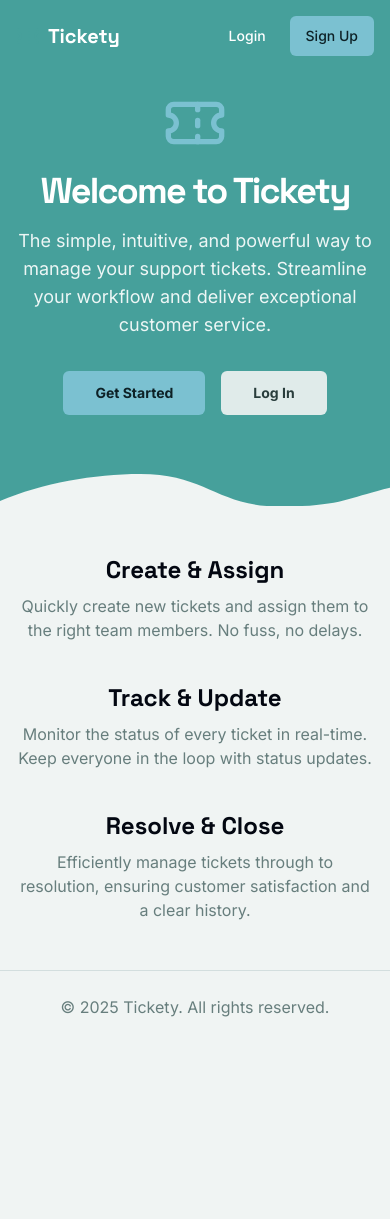
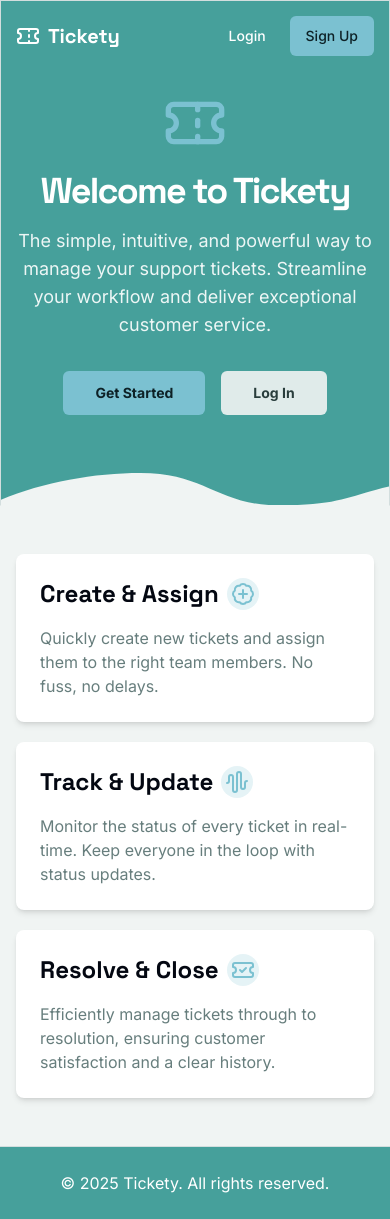
Before and after one commit to Vixs101/stage-2-frontend-react, a Next.js app: page / in a window 390 px wide. Before the commit the page ends 1043 px from the top, so only its background shows below. Built offline with nearby package versions, Linux system fonts and the light colour scheme.

Commit message:
fix: fixeed the responsiveness issues on the dashboard

```diff
--- a/src/app/page.tsx
+++ b/src/app/page.tsx
@@ -3,16 +3,16 @@ import Link from 'next/link';
 import { Button } from '@/components/ui/button';
 import { Header } from '@/components/Header';
 import { WavyBackground } from '@/components/WavyBackground';
-import { Ticket } from 'lucide-react';
+import { Ticket, BadgePlus, AudioWaveform, TicketCheck } from 'lucide-react';
 
 export default function Home() {
   return (
-    <div className="flex flex-col min-h-screen">
+    <div className="flex flex-col min-h-screen ">
       <Header />
       <main className="flex-1">
-        <section className="relative w-full h-[60vh] min-h-[500px] flex items-center justify-center overflow-hidden">
+        <section className="relative w-full h-[60vh] min-h-[500px] flex items-center justify-center overflow-hidden border border-b-transparent">
           <WavyBackground />
-          <div className="relative z-10 container mx-auto px-4 md:px-6 text-center text-primary-foreground">
+          <div className="relative z-10 container px-4 md:px-6 text-center text-primary-foreground max-w-[1440px] mx-auto">
             <Ticket className="h-16 w-16 mx-auto mb-4 text-accent" />
             <h1 className="text-4xl md:text-6xl font-headline font-bold mb-4 tracking-tighter">
               Welcome to Tickety
@@ -31,23 +31,39 @@ export default function Home() {
           </div>
         </section>
 
-        <section className="py-12 md:py-24">
+        <section className="py-12 md:py-24 max-w-[1440px] xl:mx-auto">
           <div className="container mx-auto px-4 md:px-6">
-            <div className="grid gap-10 md:grid-cols-3">
-              <div className="text-center">
-                <h3 className="text-2xl font-headline font-semibold mb-2">Create & Assign</h3>
+
+            <div className="grid gap-5 lg:gap-10 md:grid-cols-3">
+              <div className="rounded-lg shadow-md p-6 bg-card">
+                <div className="flex gap-2 items-center mb-4">
+                  <h3 className="text-2xl md:text-lg lg:text-2xl font-headline font-semibold">Create & Assign</h3>
+                  <div className="p-1 bg-accent/20 rounded-full">
+                    <BadgePlus className="xl:h-6 xl:w-6 text-accent" />
+                  </div>
+                </div>
                 <p className="text-muted-foreground">
                   Quickly create new tickets and assign them to the right team members. No fuss, no delays.
                 </p>
               </div>
-              <div className="text-center">
-                <h3 className="text-2xl font-headline font-semibold mb-2">Track & Update</h3>
+              <div className="rounded-lg shadow-md p-6 bg-card">
+                <div className="flex gap-2 items-center mb-4">
+                  <h3 className="text-2xl md:text-lg lg:text-2xl font-headline font-semibold">Track & Update</h3>
+                  <div className="p-1 bg-accent/20 rounded-full">
+                    <AudioWaveform className="xl:h-6 xl:w-6 text-accent" />
+                  </div>
+                </div>
                 <p className="text-muted-foreground">
                   Monitor the status of every ticket in real-time. Keep everyone in the loop with status updates.
                 </p>
               </div>
-              <div className="text-center">
-                <h3 className="text-2xl font-headline font-semibold mb-2">Resolve & Close</h3>
+              <div className="rounded-lg shadow-md p-6 bg-card">
+                <div className="flex gap-2 items-center mb-4">
+                  <h3 className="text-2xl md:text-lg lg:text-2xl font-headline font-semibold">Resolve & Close</h3>
+                  <div className="p-1 bg-accent/20 rounded-full">
+                    <TicketCheck className="xl:h-6 xl:w-6 text-accent" />
+                  </div>
+                </div>
                 <p className="text-muted-foreground">
                   Efficiently manage tickets through to resolution, ensuring customer satisfaction and a clear history.
                 </p>
@@ -57,8 +73,8 @@ export default function Home() {
         </section>
       </main>
 
-      <footer className="py-6 border-t">
-        <div className="container mx-auto px-4 md:px-6 text-center text-muted-foreground">
+      <footer className="py-6 border-t bg-primary">
+        <div className="container mx-auto px-4 md:px-6 text-center text-white">
           <p>&copy; {new Date().getFullYear()} Tickety. All rights reserved.</p>
         </div>
       </footer>
--- a/src/components/AppLayout.tsx
+++ b/src/components/AppLayout.tsx
@@ -62,8 +62,8 @@ export function AppLayout({ children }: { children: React.ReactNode }) {
   };
 
   return (
-    <div className="grid min-h-screen w-full md:grid-cols-[220px_1fr] lg:grid-cols-[280px_1fr]">
-      <div className="hidden border-r bg-muted/40 md:block">
+    <div className="grid min-h-screen w-full lg:grid-cols-[280px_1fr]">
+      <div className="hidden border-r bg-muted/40 lg:block">
         <div className="flex h-full max-h-screen flex-col gap-2">
           <div className="flex h-14 items-center border-b px-4 lg:h-[60px] lg:px-6">
             <Logo />
@@ -74,8 +74,7 @@ export function AppLayout({ children }: { children: React.ReactNode }) {
                 <Link
                   key={item.href}
                   href={item.href}
-                  className={`flex items-center gap-3 rounded-lg px-3 py-2 transition-all hover:text-primary ${
-                    pathname === item.href ? 'bg-muted text-primary' : 'text-muted-foreground'
+                  className={`flex items-center gap-3 rounded-lg px-3 py-2 transition-all hover:text-primary ${pathname === item.href ? 'bg-muted text-primary' : 'text-muted-foreground'
                     }`}
                 >
                   <item.icon className="h-4 w-4" />
@@ -90,14 +89,17 @@ export function AppLayout({ children }: { children: React.ReactNode }) {
         <header className="flex h-14 items-center gap-4 border-b bg-muted/40 px-4 lg:h-[60px] lg:px-6">
           <Sheet>
             <SheetTrigger asChild>
+              <div className="flex items-center gap-2 shrink-0 lg:hidden">
                 <Button
                   variant="outline"
                   size="icon"
-                className="shrink-0 md:hidden"
+                  className="lg:hidden"
                 >
                   <PanelLeft className="h-5 w-5" />
                   <span className="sr-only">Toggle navigation menu</span>
                 </Button>
+                <h1 className="font-headline font-bold text-xl">Tickety</h1>
+              </div>
             </SheetTrigger>
             <SheetContent side="left" className="flex flex-col">
               <nav className="grid gap-2 text-lg font-medium">
@@ -108,8 +110,7 @@ export function AppLayout({ children }: { children: React.ReactNode }) {
                   <Link
                     key={item.href}
                     href={item.href}
-                    className={`flex items-center gap-3 rounded-lg px-3 py-2 transition-all hover:text-primary ${
-                      pathname === item.href ? 'bg-muted text-primary' : 'text-muted-foreground'
+                    className={`flex items-center gap-3 rounded-lg px-3 py-2 transition-all hover:text-primary ${pathname === item.href ? 'bg-muted text-primary' : 'text-muted-foreground'
                       }`}
                   >
                     <item.icon className="h-5 w-5" />
@@ -120,7 +121,6 @@ export function AppLayout({ children }: { children: React.ReactNode }) {
             </SheetContent>
           </Sheet>
           <div className="w-full flex-1">
-            {/* Can add search here if needed */}
           </div>
           <DropdownMenu>
             <DropdownMenuTrigger asChild>
@@ -135,8 +135,6 @@ export function AppLayout({ children }: { children: React.ReactNode }) {
             <DropdownMenuContent align="end">
               <DropdownMenuLabel>My Account</DropdownMenuLabel>
               <DropdownMenuSeparator />
-              <DropdownMenuItem><Settings className="mr-2 h-4 w-4" />Settings</DropdownMenuItem>
-              <DropdownMenuSeparator />
               <DropdownMenuItem onClick={logout}>
                 <LogOut className="mr-2 h-4 w-4" />
                 Logout
@@ -144,7 +142,7 @@ export function AppLayout({ children }: { children: React.ReactNode }) {
             </DropdownMenuContent>
           </DropdownMenu>
         </header>
-        <main className="flex flex-1 flex-col gap-4 p-4 lg:gap-6 lg:p-6 bg-background">
+        <main className="flex flex-1 flex-col gap-4 p-4 lg:gap-6 lg:p-6 ">
           {children}
         </main>
       </div>
--- a/src/components/Header.tsx
+++ b/src/components/Header.tsx
@@ -5,7 +5,7 @@ import { Logo } from '@/components/Logo';
 
 export const Header = () => {
   return (
-    <header className="absolute top-0 left-0 right-0 z-20 bg-transparent py-4">
+    <header className="absolute top-0 left-0 right-0 z-20 bg-transparent py-4 max-w-[1440px] mx-auto">
       <div className="container mx-auto px-4 md:px-6 flex justify-between items-center">
         <Logo className="text-primary-foreground" />
         <nav className="flex gap-2">
--- a/src/components/Logo.tsx
+++ b/src/components/Logo.tsx
@@ -1,12 +1,17 @@
+
+"use client"
 
 import Link from 'next/link';
 import { Ticket } from 'lucide-react';
 import { cn } from '@/lib/utils';
+import { usePathname } from 'next/navigation';
 
 export const Logo = ({ className }: { className?: string }) => {
+  const pathname = usePathname();
+
   return (
     <Link href="/" className={cn("flex items-center gap-2 text-xl font-headline font-bold", className)}>
-      <Ticket className="h-6 w-6 text-primary" />
+      <Ticket className={`{${pathname === "/" ? "text-white" : "text-primary"} h-6 w-6`} />
       <span>Tickety</span>
     </Link>
   );
--- a/src/components/auth/AuthCard.tsx
+++ b/src/components/auth/AuthCard.tsx
@@ -1,6 +1,7 @@
 
 import Link from 'next/link';
 import { Card, CardContent, CardDescription, CardFooter, CardHeader, CardTitle } from '@/components/ui/card';
+import { Button } from '@/components/ui/button';
 import { Logo } from '@/components/Logo';
 
 interface AuthCardProps {
--- a/src/components/tickets/TicketItem.tsx
+++ b/src/components/tickets/TicketItem.tsx
@@ -27,12 +27,12 @@ export function TicketItem({ ticket, onEdit, onDelete }: TicketItemProps) {
 
     return (
         <>
-            <TableRow>
+            <TableRow className='hover:bg-white'>
                 <TableCell>
                     <StatusBadge status={ticket.status} />
                 </TableCell>
-                <TableCell className="font-medium">
-                    <div className="font-medium">{ticket.title}</div>
+                <TableCell className="font-medium max-w-36 md:max-w-0">
+                    <div className="font-medium truncate">{ticket.title}</div>
                     <div className="text-xs text-muted-foreground truncate max-w-xs">{ticket.description}</div>
                 </TableCell>
                 <TableCell className="hidden md:table-cell">
```
Also changed, not shown: 2 other files (tests, documents, lock files or other folders). Lines whose indentation alone changed are shown as unchanged.
